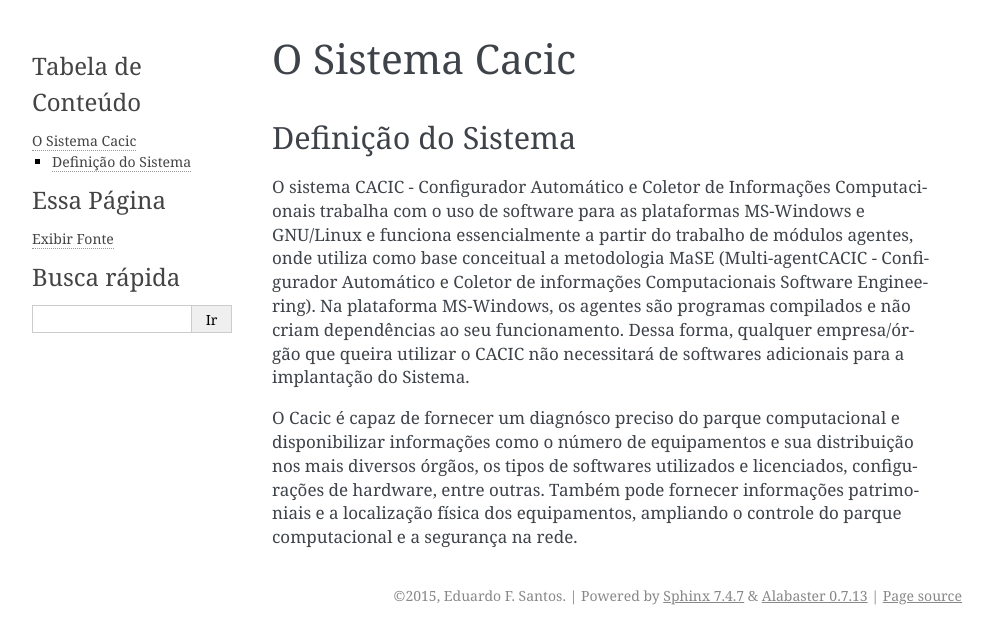
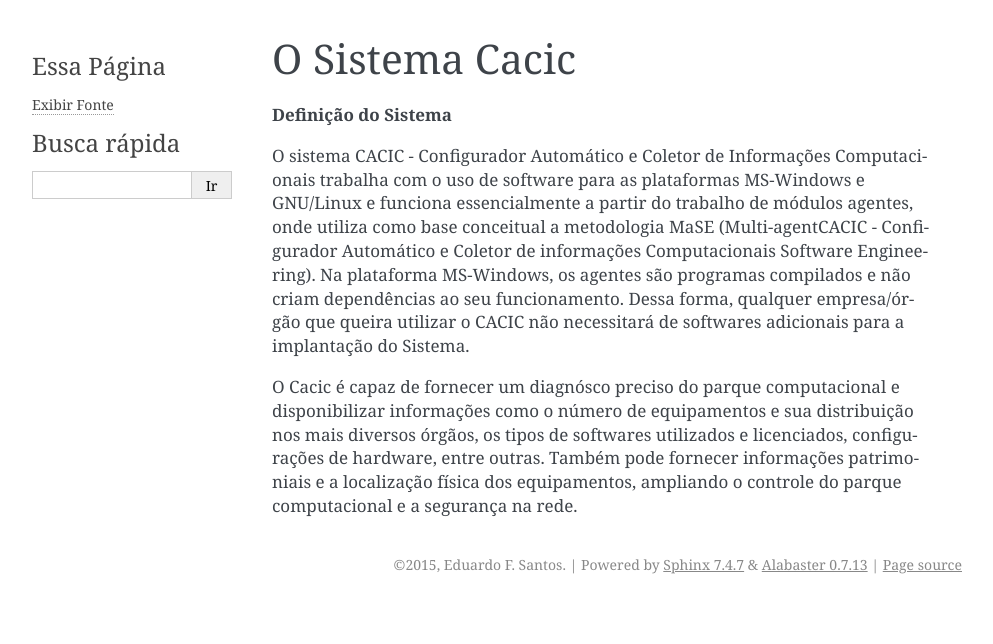
Before and after one commit to lightbase/cacic-doc, a Sphinx documentation site: the page built from source/gerente/apresentacao.rst, in a window 1280 px wide. Shown: the top 644 px of the page, without its empty margins (148-1141 px from the left). Built offline with Sphinx 7.4.7, drawn with Linux system fonts in a browser that asks for light colours; pages that are not in the unit, such as notebooks, are missing from menus.

Commit message:
Correção em títulos

```diff
--- a/source/gerente/apresentacao.rst
+++ b/source/gerente/apresentacao.rst
@@ -2,8 +2,7 @@
 O Sistema Cacic
 ===============
 
-Definição do Sistema
-====================
+**Definição do Sistema**
 
 
 O sistema CACIC - Configurador Automático e Coletor de Informações Computacionais trabalha com o uso de software para as plataformas MS-Windows e GNU/Linux e funciona essencialmente a partir do trabalho de módulos agentes, onde utiliza como base conceitual a metodologia MaSE (Multi-agentCACIC - Configurador Automático e Coletor de informações Computacionais Software Engineering). Na plataforma MS-Windows, os agentes são programas compilados e não criam dependências ao seu funcionamento. Dessa forma, qualquer empresa/órgão que queira utilizar o CACIC não necessitará de softwares adicionais para a implantação do Sistema.
```
